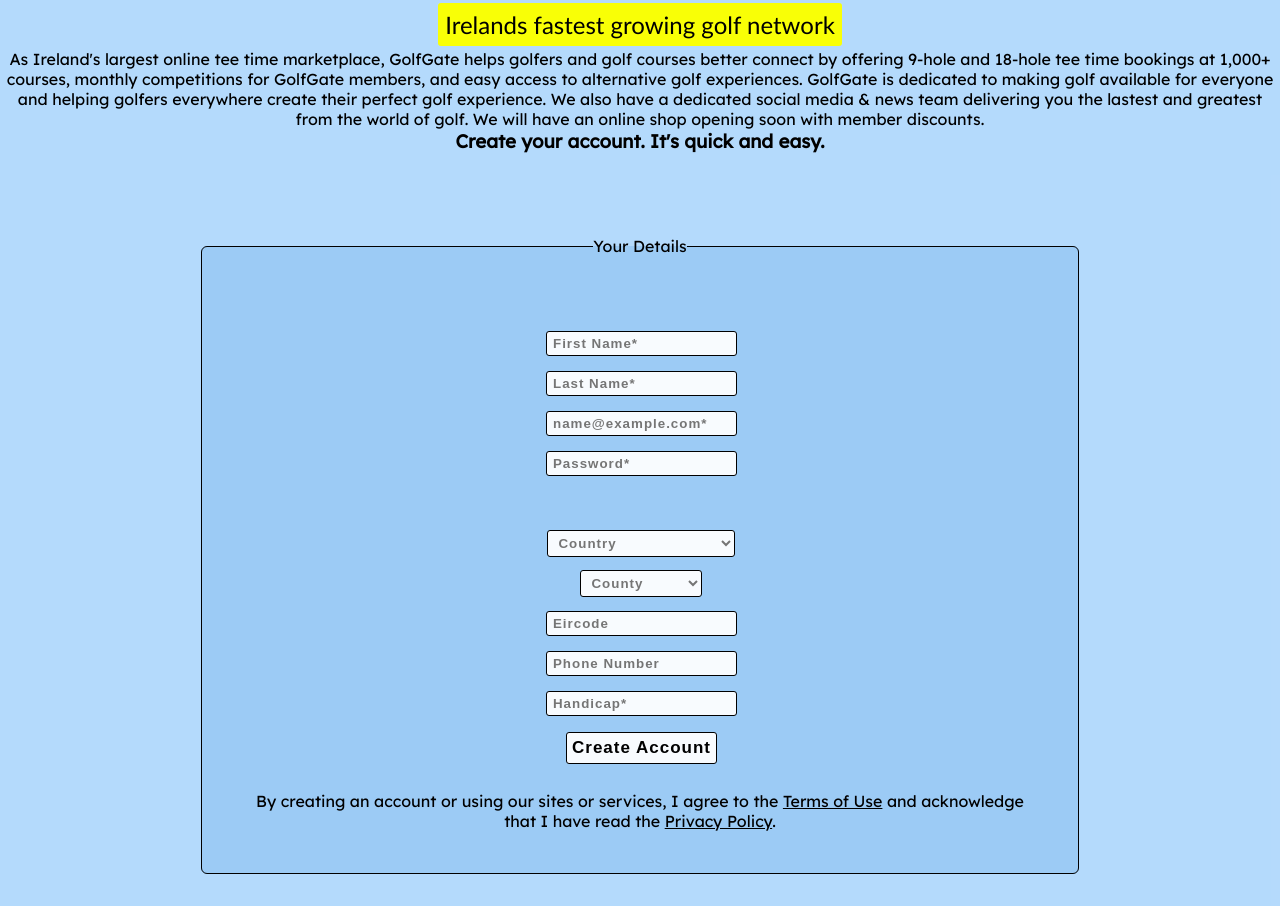
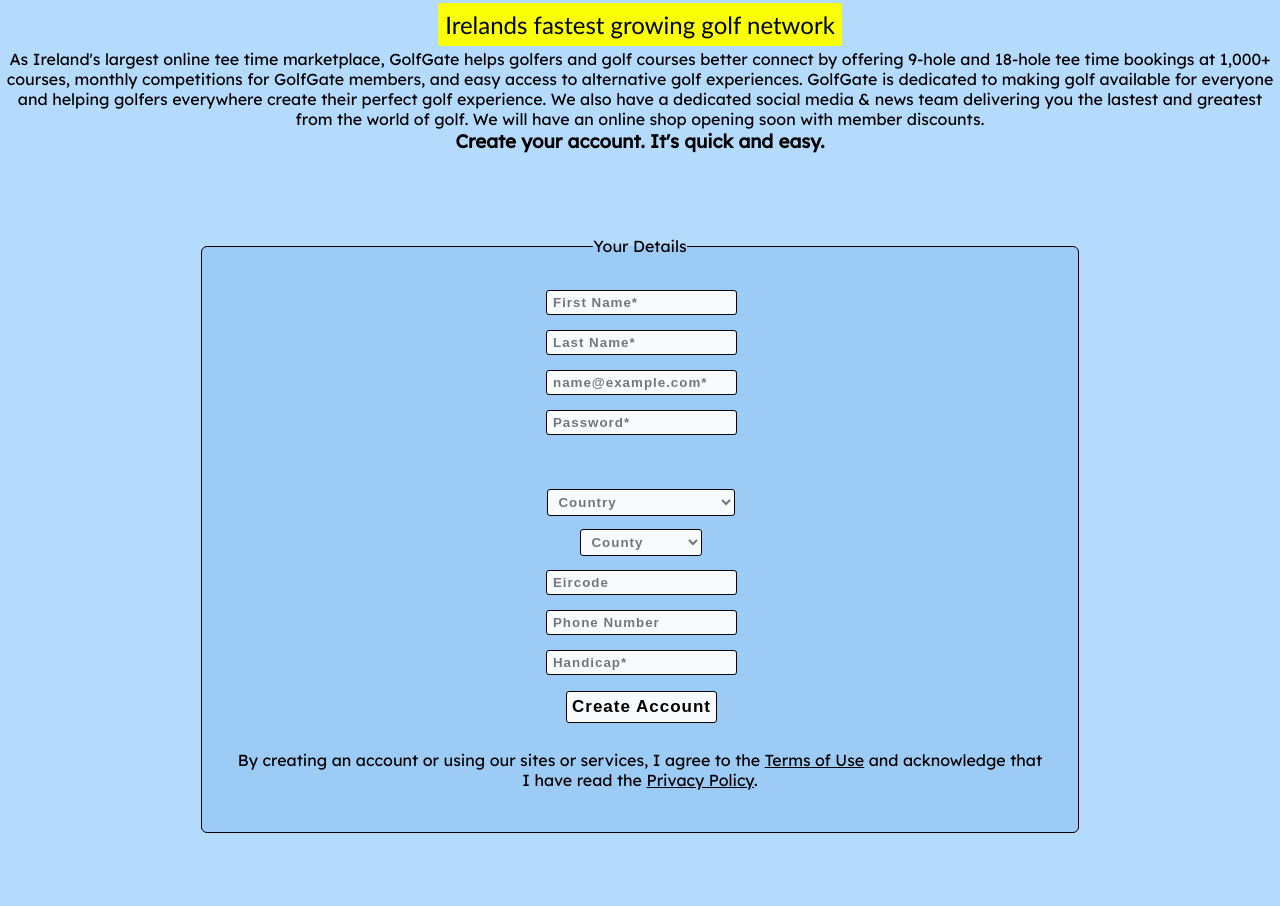
Before and after one commit to Ian-Garrigan/Milestone-Project-1, a plain HTML site: page register.html in a window 1280 px wide. Shown: the part 334-1240 px from the top of the page. Drawn offline with Linux system fonts and the light colour scheme; a web font is replaced by a local one.

Commit message:
Fix sign up form padding

```diff
--- a/assets/css/style.css
+++ b/assets/css/style.css
@@ -247,7 +247,7 @@ select {
 
 fieldset {
   border-radius: 6px;
-  padding: 4%;
+  padding: 0 3% 4% 3%;
   height: 57%;
   margin: 8%;
   border: 1px solid black;
```
